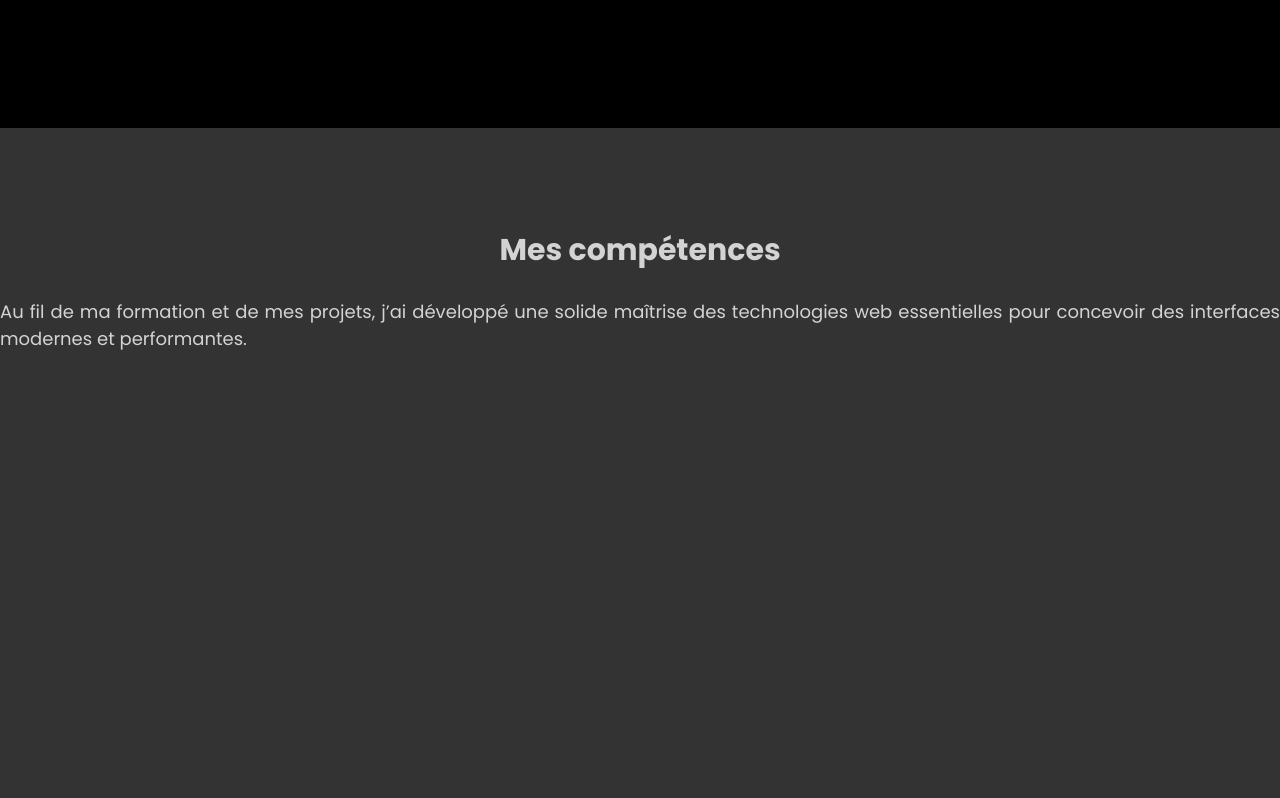
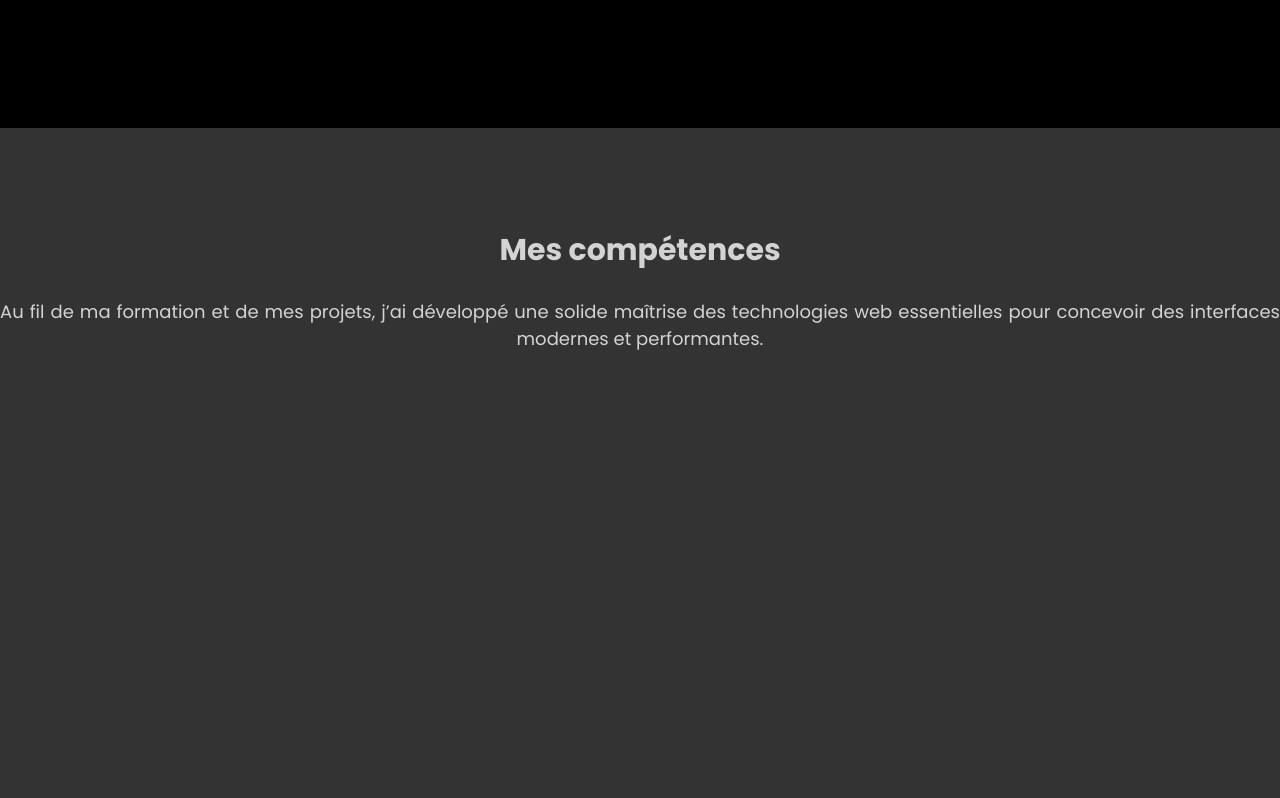
Before and after one commit to Jerhum25/portfolio, a React (Create React App) app: page / in a window 1280 px wide. Shown: the part 1659-2457 px from the top of the page. Built offline with nearby package versions, Linux system fonts and the light colour scheme.

Commit message:
modif alignement textes

```diff
--- a/src/components/Competences/Competences.scss
+++ b/src/components/Competences/Competences.scss
@@ -7,8 +7,9 @@
   }
   p {
     font-size: 18px;
-    text-align: center;
-    margin: 25px 0;text-align: justify;
+    text-align: justify;
+    margin: 25px 0;
+    text-align-last: center;
   }
   .logos {
     display: flex;
@@ -38,5 +39,8 @@
     .logos {
       animation: none;
     }
+    p{
+      text-align-last: left;
+    }
   }
 }
```
